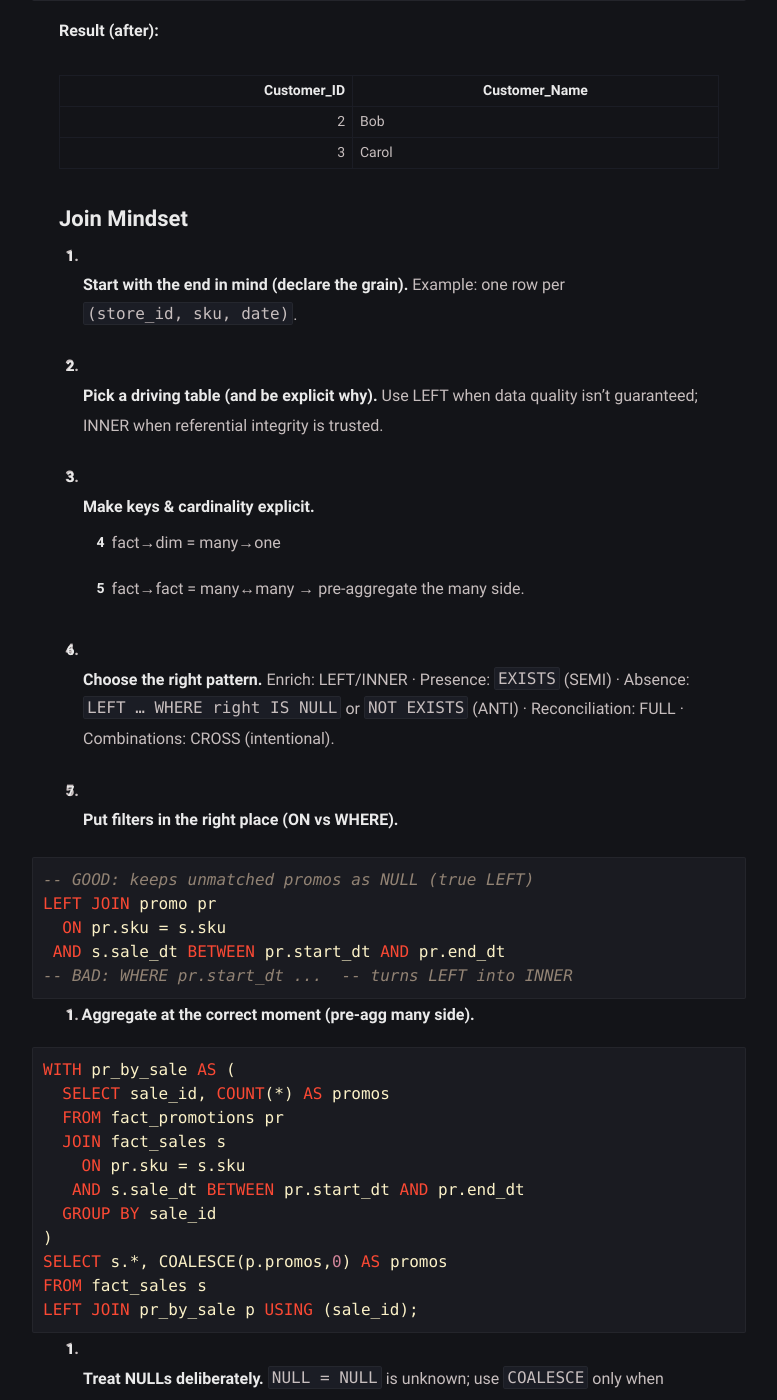
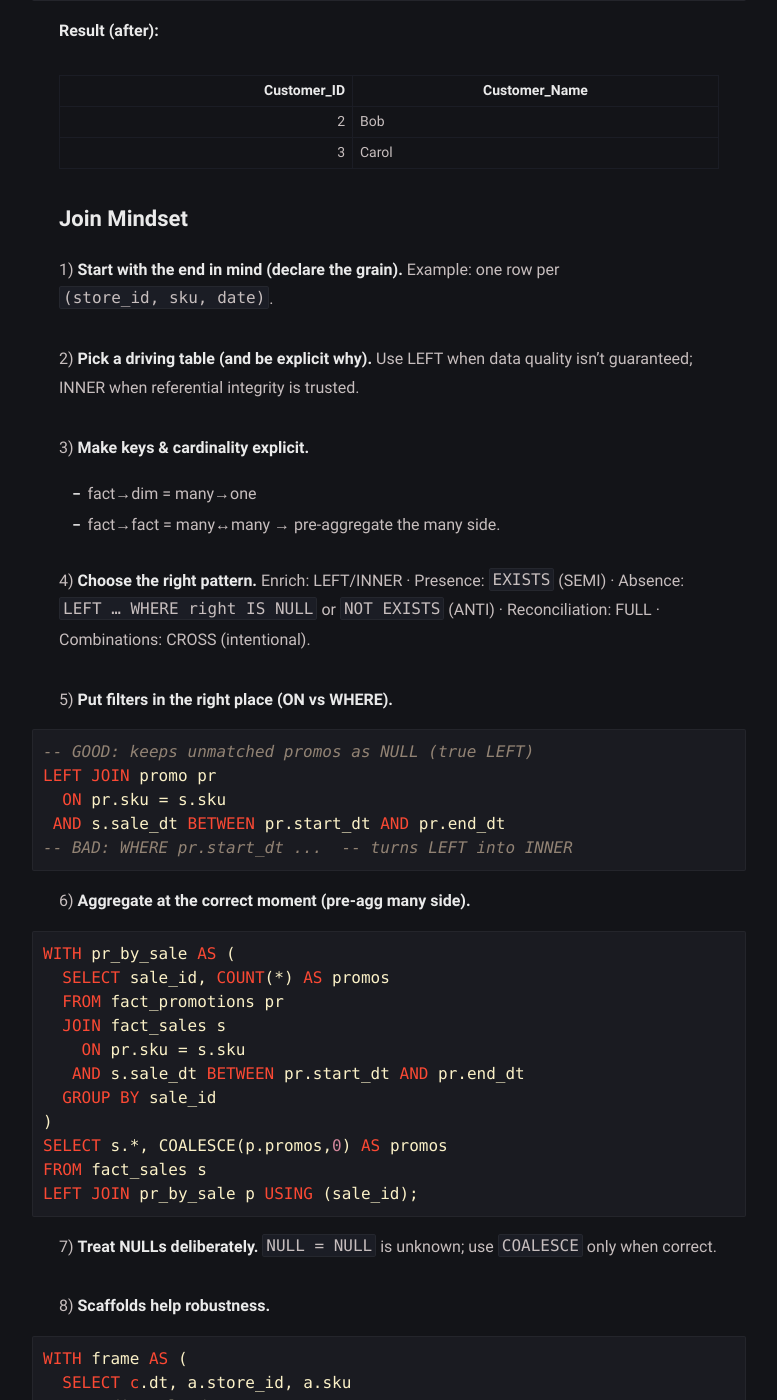
Before and after one commit to GiorgosKastoras/giorgoskastoras.github.io, a Jekyll site: the page built from _posts/SQL/2025-10-24-a-comprehensive-guide-in-sql-joins.md, in a window 1280 px wide and 1400 px high, scrolled down 5668 px. Shown: the whole window, without its empty margins (251-1028 px from the left). Built offline with Jekyll 4.4.1, drawn with Linux system fonts in a browser that asks for light colours.

Commit message:
update website

````diff
--- a/_posts/SQL/2025-10-24-a-comprehensive-guide-in-sql-joins.md
+++ b/_posts/SQL/2025-10-24-a-comprehensive-guide-in-sql-joins.md
@@ -235,21 +235,21 @@ WHERE o.Customer_ID IS NULL;
 
 ## Join Mindset
 
-1. **Start with the end in mind (declare the grain).**
+1) **Start with the end in mind (declare the grain).**
    Example: one row per `(store_id, sku, date)`.
 
-2. **Pick a driving table (and be explicit why).**
+2) **Pick a driving table (and be explicit why).**
    Use LEFT when data quality isn’t guaranteed; INNER when referential integrity is trusted.
 
-3. **Make keys & cardinality explicit.**
+3) **Make keys & cardinality explicit.**
 
    * fact→dim = many→one
    * fact→fact = many↔many → pre-aggregate the many side.
 
-4. **Choose the right pattern.**
+4) **Choose the right pattern.**
    Enrich: LEFT/INNER · Presence: `EXISTS` (SEMI) · Absence: `LEFT … WHERE right IS NULL` or `NOT EXISTS` (ANTI) · Reconciliation: FULL · Combinations: CROSS (intentional).
 
-5. **Put filters in the right place (ON vs WHERE).**
+5) **Put filters in the right place (ON vs WHERE).**
 
 ```sql
 -- GOOD: keeps unmatched promos as NULL (true LEFT)
@@ -259,7 +259,7 @@ LEFT JOIN promo pr
 -- BAD: WHERE pr.start_dt ...  -- turns LEFT into INNER
 ```
 
-6. **Aggregate at the correct moment (pre-agg many side).**
+6) **Aggregate at the correct moment (pre-agg many side).**
 
 ```sql
 WITH pr_by_sale AS (
@@ -275,10 +275,10 @@ FROM fact_sales s
 LEFT JOIN pr_by_sale p USING (sale_id);
 ```
 
-7. **Treat NULLs deliberately.**
+7) **Treat NULLs deliberately.**
    `NULL = NULL` is unknown; use `COALESCE` only when correct.
 
-8. **Scaffolds help robustness.**
+8) **Scaffolds help robustness.**
 
 ```sql
 WITH frame AS (
````
